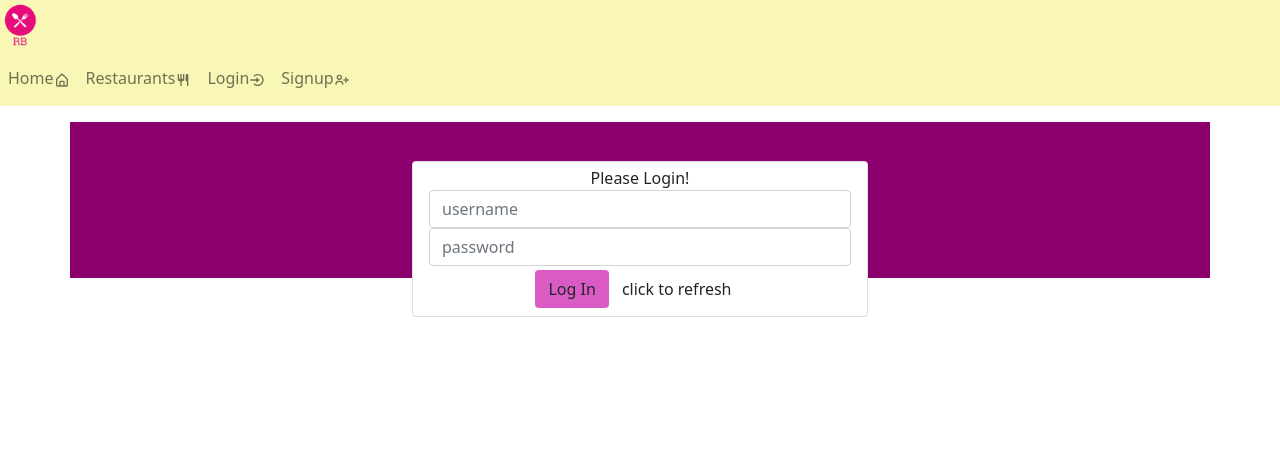
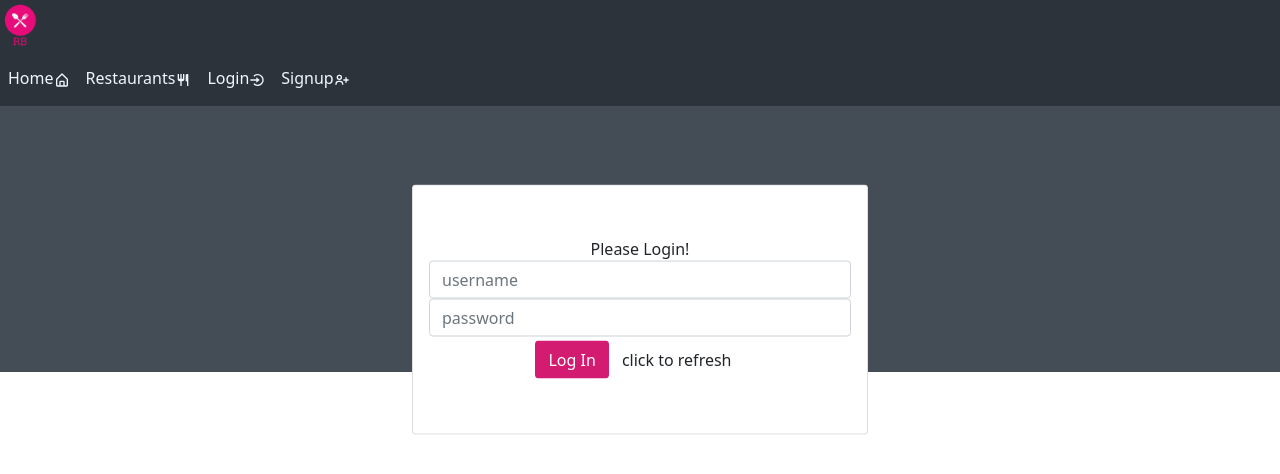
Before and after one commit to m-aung/restaurant-book, a React app in the folder frontend/: page /login in a window 1280 px wide. Shown: the top 474 px of the page. Built offline with nearby package versions, Linux system fonts and the light colour scheme.

Commit message:
new CSS updated

```diff
--- a/frontend/App.css
+++ b/frontend/App.css
@@ -1,6 +1,29 @@
-.body {
-  background-color: black;
+:root {
+  --ff-primary: 'Source Sans Pro', sans-serif;
+  --ff-secondary: 'Source Code Pro', monospace;
+
+  --fw-reg: 300;
+  --fw-bold: 900;
+
+  --clr-secondary-light: rgb(236, 119, 174);
+  --clr-secondary-dark: rgb(211, 27, 113);
+  --clr-primary-light: rgb(234, 251, 238);
+  --clr-primary-dark: #2d333b;
+  --clr-theme: #1685e0;
+  --clr-theme-light: #16e082;
+  --clr-theme-dark: #16e082;
+  --cl-text-light: aliceblue;
+  --cl-text-dark: #7bb9ec;
+
+  --fs-h1: 3rem;
+  --fs-h2: 2.25rem;
+  --fs-h3: 1.25rem;
+  --fs-body: 1rem;
+
+  --bs: 0.25em 0.25em 0.75em rgba(0, 0, 0, 0.35),
+    0.125em 0.125em 0.25em rgba(0, 0, 0, 0.15);
 }
+
 .App {
   text-align: center;
 }
@@ -24,14 +47,16 @@
   align-items: center;
   justify-content: center;
   font-size: calc(10px + 2vmin);
-  color: white;
+  color: rgb(255, 255, 255);
 }
 .main-display {
-  background: rgb(139, 0, 109);
+  background: #444c56;
 }
-
+.main-content {
+  background-color: #444c56;
+}
 .App-link {
-  color: black;
+  color: white;
 }
 
 @keyframes App-logo-spin {
@@ -81,10 +106,12 @@
   margin-left: -1rem;
 }
 .nav-color {
-  background-color: rgb(248, 247, 181);
+  background-color: var(--clr-primary-dark);
+  color: aliceblue;
 }
 .button-color {
-  background-color: #da5bc4;
+  background-color: var(--clr-secondary-dark);
+  color: white;
 }
 
 .title {
@@ -96,6 +123,7 @@
   text-decoration: none;
   white-space: nowrap;
 }
+
 .signup-container {
   grid-area: grid2;
   top: 50%;
@@ -116,17 +144,18 @@
   float: left;
 }
 
-a {
-  color: rgba(0, 0, 0, 0.55);
+.navbar-light .navbar-nav .nav-link {
+  color: aliceblue;
 }
-a:visited {
-  color: rgba(0, 0, 0, 0.55);
+
+.navbar-light .navbar-nav .nav-link:visited {
+  color: aliceblue;
 }
-a:hover {
-  color: rgba(0, 0, 0, 0.55);
+.navbar-light .navbar-nav .nav-link:hover {
+  color: rgb(236, 119, 174);
 }
 a:active {
-  color: rgba(0, 0, 0, 0.55);
+  color: whitesmoke;
 }
 
 .logo-picture {
@@ -140,3 +169,9 @@ a:active {
   margin: 0 auto;
   cursor: default;
 }
+.card {
+  /* max-width: 290px; */
+  height: 250px;
+  justify-content: center;
+  /* align-items: flex-start; */
+}
--- a/frontend/App.jsx
+++ b/frontend/App.jsx
@@ -48,7 +48,7 @@ function App() {
   return (
     // creating nav-bar
 
-    <div>
+    <div className="main-content">
       <div className="navbar nav-color title">
     <a href={user.username ? '': '/'}><img src ="/img/apple-touch-icon.png" className="navbar color title logo-picture" alt="Logo picture"/></a>
     </div>
@@ -60,7 +60,7 @@ function App() {
     <div className={"collapse navbar-collapse nav-color" + navMenu } id="navbarSupportedContent">
     <ul className="navbar-nav mr-auto ">
       <li className="nav-item">
-    <Link className="nav-link"
+    <Link className="nav-link nav-color"
     to={{
       pathname:`/`,
       // search: "?sort=name",
--- a/frontend/components/add-review.jsx
+++ b/frontend/components/add-review.jsx
@@ -4,7 +4,7 @@ import { Link } from "react-router-dom";
 
 const AddReview = props => {
   let initialReviewState = ""
-
+  const [isLoading, setIsLoading] = useState(false)
   let editing = false;
 
   if (props.location.state && props.location.state.currentReview) {
@@ -20,7 +20,6 @@ const AddReview = props => {
   };
 
   const saveReview = async () => {
-
     var data = {
       text: review,
       name: props.user.username,
@@ -46,6 +45,7 @@ const AddReview = props => {
           console.log(response.data);
         })
         .catch(e => {
+          setIsLoading(true)
           console.log(e);
         });
     }
--- a/frontend/components/login.jsx
+++ b/frontend/components/login.jsx
@@ -74,22 +74,22 @@ export default function Login (props) {
   }, [clear])
 
   const reloadPage = async (e)=> {
-    console.log('state: ', state)
+    // console.log('state: ', state)
     e.preventDefault();
 
     props.history.push({pathname:'/login',state:{ fromDashboard: true }})
 
     setClear(true)
-    console.log('state: ',state)
-    console.log(props.history)
+    // console.log('state: ',state)
+    // console.log(props.history)
 
   }
   const onSubmit = async (e) => {
     e.preventDefault();
     // testing
-    if(username.includes('test')&& password === 't'){
+    if(username.includes('test') && password === 't'){
       props.login({...props.user,'userId':'userid2222', 'username': username})
-      console.log('username: ',props.user)
+      // console.log('username: ',props.user)
       return props.history.push('/')
     }
     dispatch({ type: 'login' });
@@ -107,6 +107,9 @@ export default function Login (props) {
     else {
     UserDataServices.verifyUser({username, password}).then(res => {
       // console.log('res.data: ', res.data)
+      // console.log('username: ', username)
+      // console.log('password: ',)
+      // console.log('from verifyuser', res.data)
       if(!res.data.user_id) {
         setTimeout(()=>{
           dispatch({ type: 'error', count: 1, payload: res.data.error })
@@ -115,11 +118,16 @@ export default function Login (props) {
       else {setTimeout(()=>{
         dispatch({ type: 'success' })
       }, 1550)
-      console.log('from setTimeout 2, res.data:',res.data)
+      // console.log('after setTimeout 2, res.data:',res.data)
       props.login({...props.user,'userId':res.data.user_id, 'username': username})
-      console.log('username: ',props.user)
+      // console.log('username: ',props.user)
       props.history.push('/')}
-      return res.data}).catch(err => dispatch({ type: 'error', count: 1, payload:'Connection Error. Try again later.'}))}
+      return res.data}).catch(err =>
+        {
+          // console.log('err: ', err)
+          dispatch({ type: 'error', count: 1, payload:'Connection Error. Try again later.'})
+        }
+        )}
     };
 
   return (
--- a/frontend/components/restaurants-list.jsx
+++ b/frontend/components/restaurants-list.jsx
@@ -180,17 +180,17 @@ const RestaurantsList = props => {
           return (
             <div className="col-lg-4 pb-2" key={index}>
               <div  className="card">
-                <div className="card-body">
+                <div className="card-body card">
                   <h5 className="card-title">{restaurant.name}</h5>
                   <p className="card-text">
                     <strong>Cuisine: </strong>{restaurant.cuisine}<br/>
                     <strong>Address: </strong>{address}
                   </p>
                   <div className="row">
-                  <Link to={"/restaurants/"+restaurant._id} className="btn btn-primary col-lg-5 mx-1 mb-1">
+                  <Link to={"/restaurants/"+restaurant._id} className="btn btn-primary col-lg-5 mx-1 mb-1 button-color">
                     View Reviews
                   </Link>
-                  <a target="_blank" href={"https://www.google.com/maps/place/" + address} className="btn btn-primary col-lg-5 mx-1 mb-1">View Map</a>
+                  <a target="_blank" href={"https://www.google.com/maps/place/" + address} className="btn btn-primary col-lg-5 mx-1 mb-1 button-color">View Map</a>
                   </div>
                 </div>
               </div>
```
